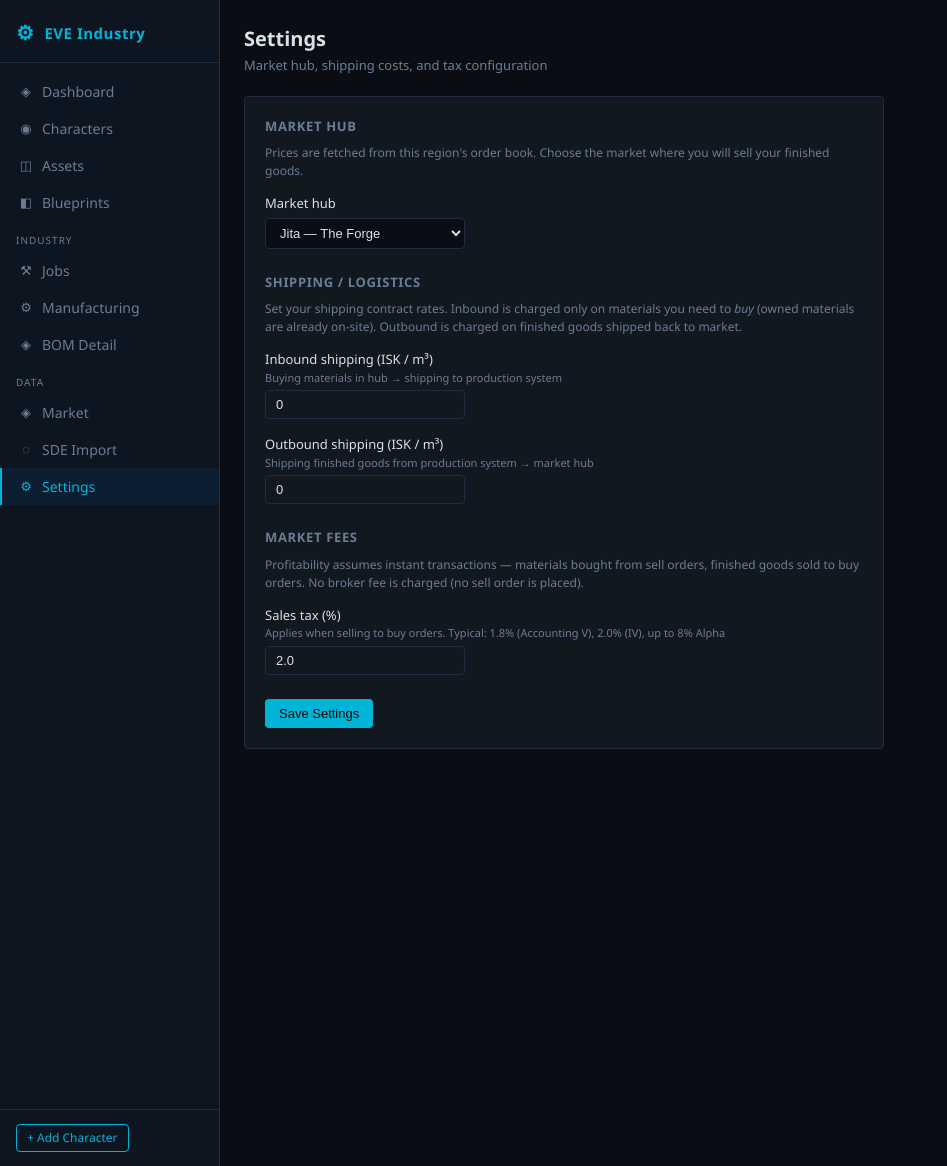
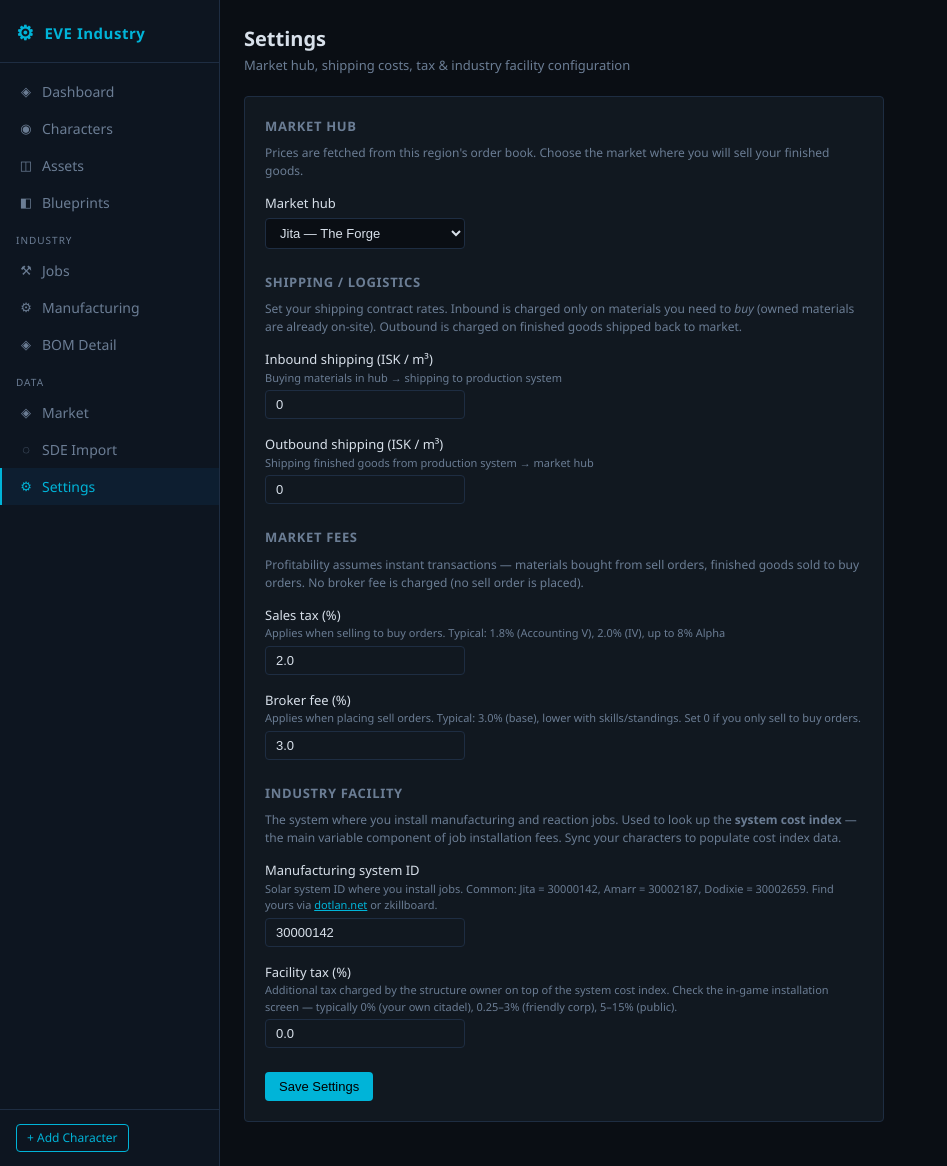
Before and after one commit to Stevo238/eve-industry, a FastAPI app: page /settings in a window 1280 px wide. Shown: the whole page, without its empty margins (0-947 px from the left). Run offline with FastAPI, Linux system fonts and the light colour scheme.

Commit message:
Add industry job costs, fix TE formula, wire cost indexes end-to-end
- Fix TE reduction formula: remove erroneous * 0.2 factor (TE20 now
  correctly gives 20% time reduction instead of 4%)
- BOMNode: add adjusted_price, manufacturing_cost_index,
  reaction_cost_index, facility_tax_pct fields; add job_cost and
  total_job_cost properties using CCP's EIV formula
- BOMStats: track total_job_cost across the whole tree
- build_bom_tree: pass adjusted_price and cost indexes into every node
- settings.py: add manufacturing_system_id (default Jita) and
  facility_tax_pct defaults
- industry.py router: fetch both mfg and reaction cost indexes from
  IndustryCostIndex table for the configured system; include
  adjusted_price in price dict; pass cost indexes to BOM tree and
  manufacturing analyser; replace hardcoded 5% job cost with actual
  system_cost_index + facility_tax
- detail.html: job fees line in COGS P&L, job fees stat in root card,
  per-node job fee in intermediate BOM cards
- settings.html: add broker_fee_pct field (was missing from UI),
  new Industry Facility section with system ID and facility tax inputs

Co-Authored-By: Claude Sonnet 4.5 <noreply@anthropic.com>

```diff
--- a/app/models/settings.py
+++ b/app/models/settings.py
@@ -15,11 +15,13 @@ class UserSetting(Base):
 
 # Default values used when a key is not present in the DB
 SETTING_DEFAULTS: dict[str, str] = {
-    "market_region_id": "10000002",   # The Forge (Jita)
+    "market_region_id": "10000002",
     "inbound_shipping_isk_per_m3": "0",
     "outbound_shipping_isk_per_m3": "0",
     "sales_tax_pct": "2.0",
     "broker_fee_pct": "3.0",
+    "manufacturing_system_id": "30000142",   # Jita
+    "facility_tax_pct": "0.0",
 }
 
 # Market hubs: region_id → display name
--- a/app/routers/industry.py
+++ b/app/routers/industry.py
@@ -12,7 +12,7 @@ from app.engine.manufacturing import get_all_manufacturing_options, get_asset_in
 from app.esi.sync import sync_blueprint_market_prices
 from app.models.blueprints import Blueprint
 from app.models.character import Character
-from app.models.industry import IndustryJob
+from app.models.industry import IndustryCostIndex, IndustryJob
 from app.models.market import MarketPrice
 from app.models.settings import MARKET_HUBS
 from app.models.sde import SdeBlueprintProduct, SdeType
@@ -109,6 +109,17 @@ async def manufacturing_page(
     region_id       = int(cfg.get("market_region_id", "10000002") or 10000002)
     hub_name        = MARKET_HUBS.get(str(region_id), f"Region {region_id}")
 
+    mfg_system_id   = int(cfg.get("manufacturing_system_id", "30000142") or 30000142)
+    facility_tax_pct_mfg = float(cfg.get("facility_tax_pct", "0.0") or 0.0)
+
+    mfg_ci = (await db.execute(
+        select(IndustryCostIndex).where(
+            IndustryCostIndex.solar_system_id == mfg_system_id,
+            IndustryCostIndex.activity == "manufacturing",
+        )
+    )).scalar_one_or_none()
+    mfg_cost_index = mfg_ci.cost_index if mfg_ci else 0.0
+
     price_row = (
         await db.execute(
             select(MarketPrice).where(MarketPrice.buy_price.isnot(None)).limit(1)
@@ -132,6 +143,8 @@ async def manufacturing_page(
                 outbound_isk_per_m3=outbound_isk_m3,
                 sales_tax_pct=sales_tax_pct,
                 broker_fee_pct=broker_fee_pct,
+                system_cost_index=mfg_cost_index,
+                facility_tax_pct=facility_tax_pct_mfg,
             )
         except Exception:
             import traceback
@@ -235,6 +248,9 @@ async def detail_page(
     raw_materials: list = []
     selected_prod_name = ""
     error = ""
+    mfg_cost_index       = 0.0
+    reaction_cost_index  = 0.0
+    facility_tax_pct_cfg = 0.0
 
     if blueprint_item_id:
         selected_bp = next((bp for bp in all_blueprints if bp.item_id == blueprint_item_id), None)
@@ -261,12 +277,14 @@ async def detail_page(
             inventory = await get_asset_inventory(db)
 
             price_rows = (await db.execute(
-                select(MarketPrice.type_id, MarketPrice.buy_price, MarketPrice.sell_price)
+                select(MarketPrice.type_id, MarketPrice.buy_price, MarketPrice.sell_price,
+                       MarketPrice.adjusted_price)
             )).fetchall()
             prices: dict[int, dict] = {
                 row.type_id: {
-                    "buy": float(row.buy_price or 0.0),
-                    "sell": float(row.sell_price or 0.0),
+                    "buy":      float(row.buy_price or 0.0),
+                    "sell":     float(row.sell_price or 0.0),
+                    "adjusted": float(row.adjusted_price or 0.0),
                 }
                 for row in price_rows
             }
@@ -277,6 +295,25 @@ async def detail_page(
             sales_tax_pct   = float(cfg.get("sales_tax_pct", "2.0") or 2.0)
             broker_fee_pct  = float(cfg.get("broker_fee_pct", "3.0") or 3.0)
 
+            mfg_system_id   = int(cfg.get("manufacturing_system_id", "30000142") or 30000142)
+            facility_tax_pct_cfg = float(cfg.get("facility_tax_pct", "0.0") or 0.0)
+
+            # Look up system cost indexes (both manufacturing and reactions)
+            mfg_ci = (await db.execute(
+                select(IndustryCostIndex).where(
+                    IndustryCostIndex.solar_system_id == mfg_system_id,
+                    IndustryCostIndex.activity == "manufacturing",
+                )
+            )).scalar_one_or_none()
+            reaction_ci = (await db.execute(
+                select(IndustryCostIndex).where(
+                    IndustryCostIndex.solar_system_id == mfg_system_id,
+                    IndustryCostIndex.activity == "reaction",
+                )
+            )).scalar_one_or_none()
+            mfg_cost_index      = mfg_ci.cost_index if mfg_ci else 0.0
+            reaction_cost_index = reaction_ci.cost_index if reaction_ci else 0.0
+
             try:
                 tree = await build_bom_tree(
                     db, product_type_id, total_qty,
@@ -286,6 +323,9 @@ async def detail_page(
                     outbound_isk_per_m3=outbound_isk_m3,
                     sales_tax_pct=sales_tax_pct,
                     broker_fee_pct=broker_fee_pct,
+                    manufacturing_cost_index=mfg_cost_index,
+                    reaction_cost_index=reaction_cost_index,
+                    facility_tax_pct=facility_tax_pct_cfg,
                 )
                 stats = collect_stats(tree)
                 raw_materials = collect_raw_materials(tree, inbound_isk_per_m3=inbound_isk_m3)
@@ -309,6 +349,9 @@ async def detail_page(
             "outbound_isk_m3": outbound_isk_m3 if blueprint_item_id else 0.0,
             "sales_tax_pct": sales_tax_pct if blueprint_item_id else 2.0,
             "broker_fee_pct": broker_fee_pct if blueprint_item_id else 3.0,
+            "mfg_cost_index":    mfg_cost_index if blueprint_item_id else 0.0,
+            "reaction_cost_index": reaction_cost_index if blueprint_item_id else 0.0,
+            "facility_tax_pct":  facility_tax_pct_cfg if blueprint_item_id else 0.0,
             "error": error,
         },
     )
--- a/app/templates/settings.html
+++ b/app/templates/settings.html
@@ -4,7 +4,7 @@
 <div class="page-header">
   <div>
     <div class="page-title">Settings</div>
-    <div class="page-sub">Market hub, shipping costs, and tax configuration</div>
+    <div class="page-sub">Market hub, shipping costs, tax &amp; industry facility configuration</div>
   </div>
 </div>
 
@@ -75,6 +75,42 @@
                value="{{ settings.sales_tax_pct }}"
                min="0" max="20" step="0.1" class="form-input">
       </div>
+      <div class="form-row">
+        <label class="form-label">
+          Broker fee (%)
+          <span class="form-hint">Applies when placing sell orders. Typical: 3.0% (base), lower with skills/standings. Set 0 if you only sell to buy orders.</span>
+        </label>
+        <input type="number" name="broker_fee_pct"
+               value="{{ settings.broker_fee_pct }}"
+               min="0" max="10" step="0.1" class="form-input">
+      </div>
+    </div>
+
+    <h3 class="settings-heading" style="margin-top:24px">Industry Facility</h3>
+    <p class="settings-hint">
+      The system where you install manufacturing and reaction jobs. Used to look up
+      the <strong>system cost index</strong> — the main variable component of job installation fees.
+      Sync your characters to populate cost index data.
+    </p>
+    <div style="display:grid; gap:16px">
+      <div class="form-row">
+        <label class="form-label">
+          Manufacturing system ID
+          <span class="form-hint">Solar system ID where you install jobs. Common: Jita = 30000142, Amarr = 30002187, Dodixie = 30002659. Find yours via <a href="https://evemaps.dotlan.net" target="_blank" style="color:var(--accent)">dotlan.net</a> or zkillboard.</span>
+        </label>
+        <input type="number" name="manufacturing_system_id"
+               value="{{ settings.manufacturing_system_id }}"
+               min="1" class="form-input">
+      </div>
+      <div class="form-row">
+        <label class="form-label">
+          Facility tax (%)
+          <span class="form-hint">Additional tax charged by the structure owner on top of the system cost index. Check the in-game installation screen — typically 0% (your own citadel), 0.25–3% (friendly corp), 5–15% (public).</span>
+        </label>
+        <input type="number" name="facility_tax_pct"
+               value="{{ settings.facility_tax_pct }}"
+               min="0" max="25" step="0.01" class="form-input">
+      </div>
     </div>
 
     <div style="margin-top:24px">
```
Also changed, not shown: app/engine/bom.py (+39 -0 lines), app/engine/manufacturing.py (+9 -2 lines), app/templates/detail.html (+56 -11 lines).
